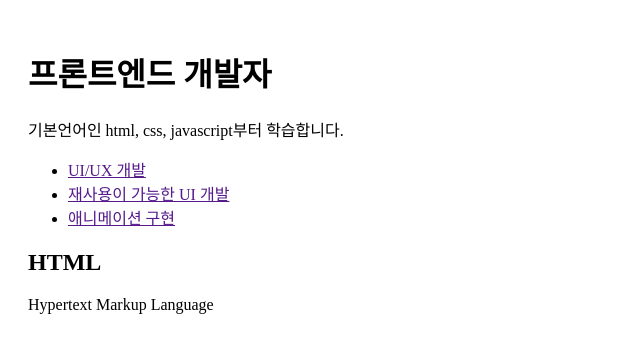
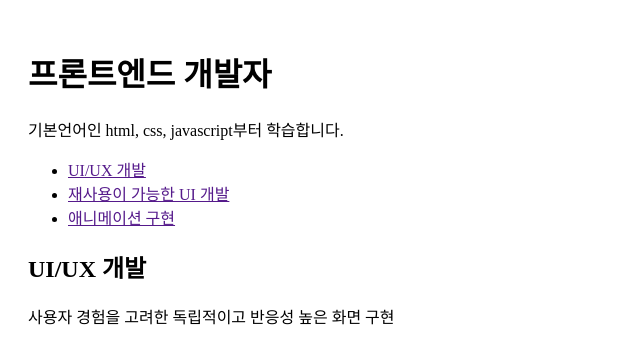
Before and after one commit to chaewon5205/react-basic, a React (Vite) app: page / in a window 1280 px wide. Shown: the top 364 px of the page, without its empty margins (0-640 px from the left). Built offline with nearby package versions, Linux system fonts and the light colour scheme.

Commit message:
feat: react 기초 하기

```diff
--- a/src/App.jsx
+++ b/src/App.jsx
@@ -27,12 +27,12 @@ function Nav() {
     </nav>
   );
 }
-function MyArticle() {
+function MyArticle({ title, desc }) {
   return (
     <section>
       <article>
-        <h2>HTML</h2>
-        <p>Hypertext Markup Language</p>
+        <h2>{title}</h2>
+        <p>{desc}</p>
       </article>
     </section>
   );
@@ -42,7 +42,7 @@ function App() {
     <>
       <Myheader />
       <Nav />
-      <MyArticle />
+      <MyArticle title="UI/UX 개발" desc="사용자 경험을 고려한 독립적이고 반응성 높은 화면 구현" />
     </>
   );
 }
```
